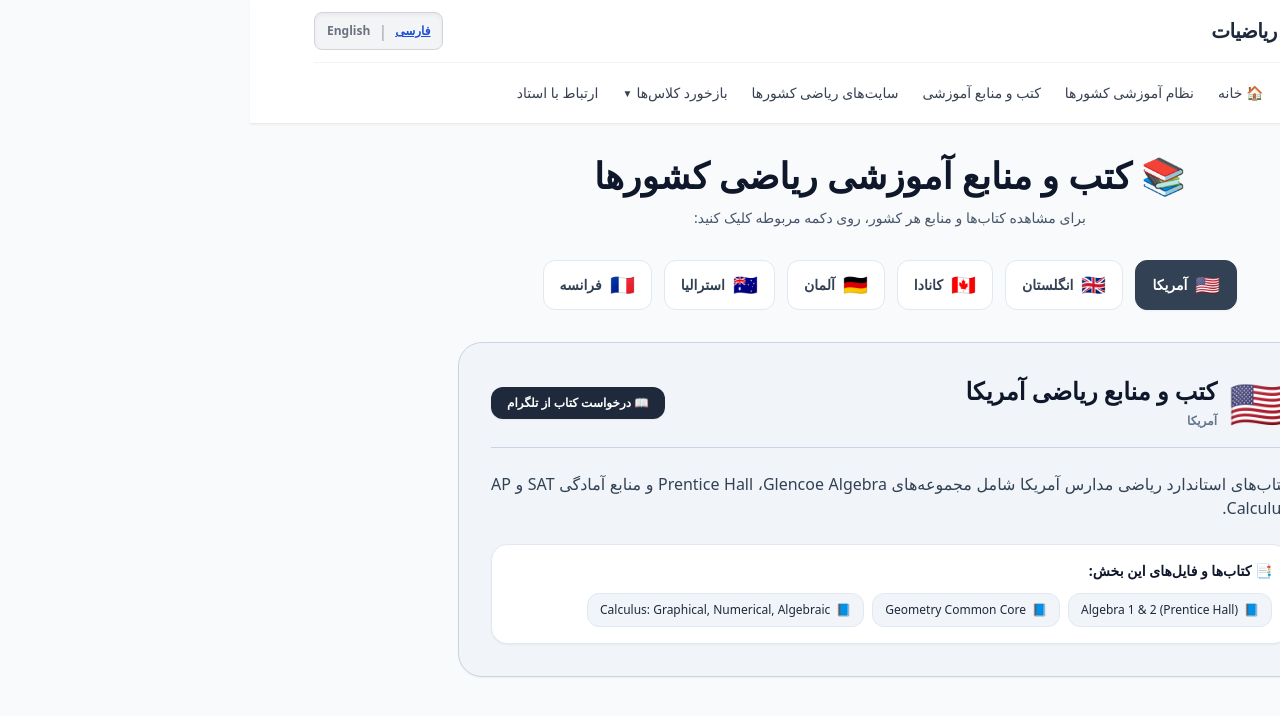
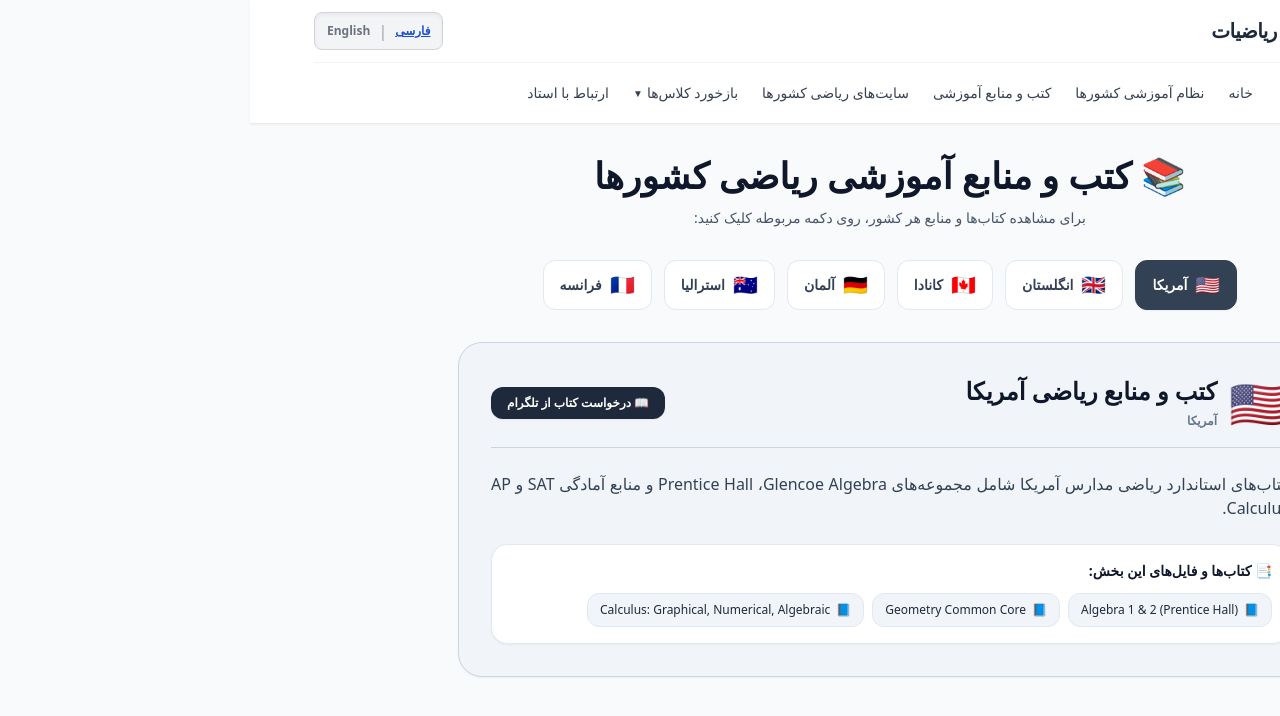
Before and after one commit to Hmohammadiz633/International-Mathematics-Site, a Next.js app: page /books in a window 1280 px wide. Shown: the top 716 px of the page. Built offline with nearby package versions, Linux system fonts and the light colour scheme.

Commit message:
Update page.js

```diff
--- a/app/books/page.js
+++ b/app/books/page.js
@@ -139,13 +139,12 @@ export default function BooksPage() {
           <div className="w-full flex flex-col items-center gap-2 border-t border-gray-100 pt-3">
             <div className="w-full flex items-center justify-center gap-4 md:gap-6 overflow-x-auto py-2 text-xs md:text-sm font-medium text-gray-700">
 
-              {/* دکمه خانه دقیقاً سمت راست نظام آموزشی */}
+              {/* دکمه خانه بدون آیکون دقیقاً سمت راست نظام آموزشی */}
               <Link
                 href="/"
-                className="hover:text-blue-600 whitespace-nowrap transition-colors flex items-center gap-1"
+                className="hover:text-blue-600 whitespace-nowrap transition-colors"
               >
-                <span>🏠</span>
-                <span>{isFa ? 'خانه' : 'Home'}</span>
+                {isFa ? 'خانه' : 'Home'}
               </Link>
 
               <Link href="/educational-systems" className="hover:text-blue-600 whitespace-nowrap transition-colors">
```
